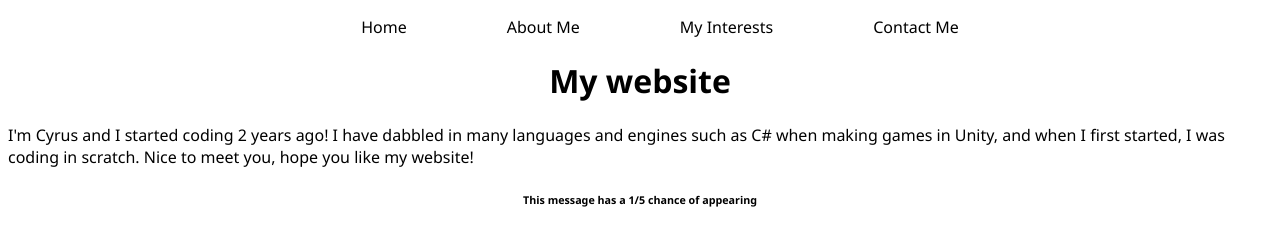
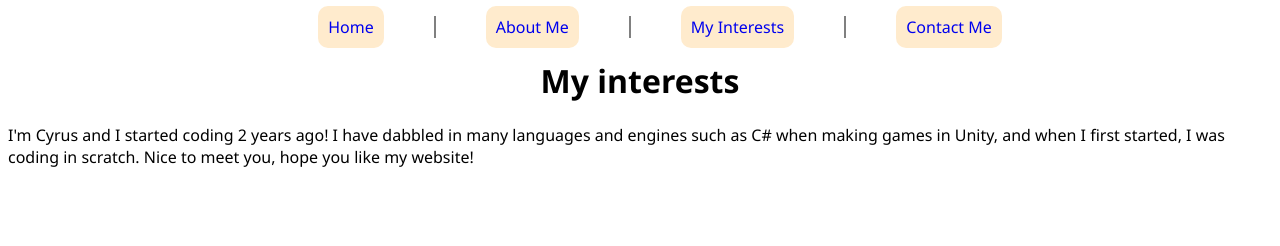
Before and after one commit to iamcyrusdaniel/my-website, a website built with Vite: page src/myInterests.html in a window 1280 px wide. Built offline with nearby package versions, Linux system fonts and the light colour scheme.

Commit message:
fixed the file structure

```diff
--- a/vite/package.json
+++ b/package.json
@@ -1,5 +1,5 @@
 {
-  "name": "personal-project",
+  "name": "my-website",
   "version": "0.0.0",
   "private": true,
   "type": "module",
--- a/vite/index.html
+++ b/src/myInterests.html
@@ -2,22 +2,21 @@
 <html lang="en">
     <head>
         <meta charset="UTF-8" />
-        <title>My Website</title>
+        <title>My Interests</title>
     </head>
     <body>
         <header id="navigation">
             <nav>
                 <ul>
-                    <li><a>Home</a></li>
-                    <li><a>About Me</a></li>
-                    <li><a>My Interests</a></li>
-                    <li><a>Contact Me</a></li>
+                    <li><a href="/index.html">Home</a></li>
+                    <li><a href="/src/aboutMe.html">About Me</a></li>
+                    <li><a href="/src/myInterests.html">My Interests</a></li>
+                    <li><a href="/src/contactMe.html">Contact Me</a></li>
                 </ul>
             </nav>
         </header>
-        <h1 id="title">My website</h1>
+        <h1 id="title">My interests</h1>
         <p>I'm Cyrus and I started coding 2 years ago! I have dabbled in many languages and engines such as C# when making games in Unity, and when I first started, I was coding in scratch. Nice to meet you, hope you like my website!</p>
-        <h6 id="randomText"></h6>
         <script type="module" src="/src/main.js"></script>
     </body>
 </html>
--- a/vite/src/styles.css
+++ b/src/styles.css
@@ -1,6 +1,7 @@
 * {
     font-family: 'Segoe UI', Tahoma, Geneva, Verdana, sans-serif;
     justify-self: center;
+    /* outline: solid red 1px; */
 }
 
 li {
@@ -8,11 +9,20 @@ li {
     flex: none;
     font-weight: 500;
     list-style: none;
+}
+a {
     margin-left: 50px;
     margin-right: 50px;
+    border-radius: 10px;
+    background-color: blanchedalmond;
+    padding: 10px;
+    text-decoration: none;
 }
-
 ul {
     display: flex;
     justify-content: center;
 }
+
+header :not(:last-child){
+    border-right: 2px solid grey;
+}
```
Also changed, not shown: index.html (added, +23 -0 lines), src/aboutMe.html (added, +22 -0 lines), src/contactMe.html (added, +22 -0 lines), src/main.js (renamed from vite/src/main.js), vite/README.md (deleted), 4 other files.
